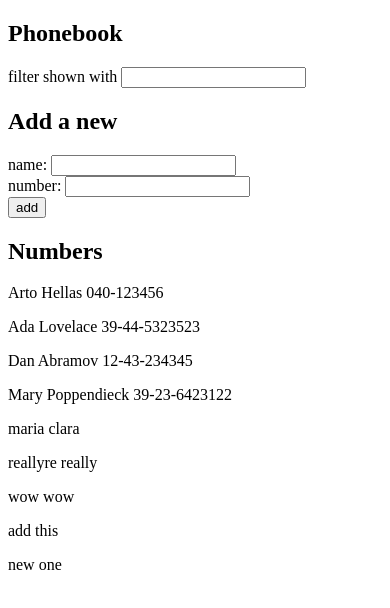
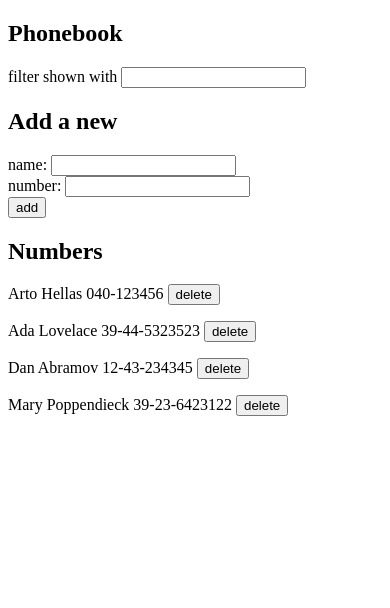
Before and after one commit to kaizeroman/full-stack-open, a React (Vite) app in the folder part_2/phonebook/: page / in a window 390 px wide. Shown: the top 608 px of the page. Built offline with nearby package versions, Linux system fonts and the light colour scheme; data requests are answered from the project's data file.

Commit message:
Phonebook step 9 done: Added a delete functionality

```diff
--- a/part_2/phonebook/db.json
+++ b/part_2/phonebook/db.json
@@ -19,31 +19,6 @@
       "name": "Mary Poppendieck",
       "number": "39-23-6423122",
       "id": "4"
-    },
-    {
-      "id": 5,
-      "name": "maria",
-      "number": "clara"
-    },
-    {
-      "id": 6,
-      "name": "reallyre",
-      "number": "really"
-    },
-    {
-      "id": 7,
-      "name": "wow",
-      "number": "wow"
-    },
-    {
-      "id": 8,
-      "name": "add",
-      "number": "this"
-    },
-    {
-      "id": 9,
-      "name": "new",
-      "number": "one"
     }
   ]
 }
--- a/part_2/phonebook/src/App.jsx
+++ b/part_2/phonebook/src/App.jsx
@@ -2,7 +2,6 @@ import Search from './components/Search'
 import Form from './components/Form'
 import People from './components/People'
 import { useState, useEffect } from 'react'
-import axios from 'axios'
 import pbservice from './services/Phonebook'
 
 const App = () => {
@@ -10,7 +9,7 @@ const App = () => {
   const [persons, setPersons] = useState([])
 
   useEffect(() => {
-    pbservice.getAllContacts().then(data => setPersons(data))
+    pbservice.getAllContacts().then(data => setPersons(data) )
    }, [])
 
   const addContact = newContact => {
@@ -28,11 +27,10 @@ const App = () => {
     if(exists) {
       window.alert(`${newName} is already added to phonebook`)
     }else{
-      const newContact = {name: newName, number: newNumber, id: persons.length+1}
+      const newContact = {name: newName, number: newNumber, id: (persons.length+1).toString()}
       addContact(newContact)
       setPersons(persons.concat(newContact))
     }
-    console.log(persons)
     setNewName('')
     setNewNumber('')
   }
@@ -51,7 +49,17 @@ const App = () => {
     setFilter(event.target.value)
   }
 
+  const handleDelete = (person) => {
+    if(confirm(`Delete ${person.name} ?`)) {
+      pbservice.deleteContact(person.id).then(
+        setPersons(persons.filter(p => p.id !== person.id))
+      )
+    }
+  }
+
   const filterPerson = filter ? persons.filter(person => person.name.toLowerCase().includes(filter.toLowerCase())) : persons
+  console.log("hey")
+  console.log(filterPerson)
 
   return (
     <div>
@@ -60,7 +68,7 @@ const App = () => {
       <h2>Add a new</h2>
       <Form onSubmit = {handleAddPerson} value1 = {newName} change1 = {handleChangeName} value2 = {newNumber} change2 = {handleChangeNumber}/>
       <h2>Numbers</h2>
-      <People filtered = {filterPerson} />
+      <People filtered = {filterPerson} handleDelete={ handleDelete }/>
     </div>
   )
 }
--- a/part_2/phonebook/src/components/People.jsx
+++ b/part_2/phonebook/src/components/People.jsx
@@ -1,7 +1,7 @@
-const People = ({filtered}) => {
+const People = ({filtered, handleDelete}) => {
     return (
         <>
-            {filtered.map(person => <p key={person.id}>{person.name} {person.number}</p>)}
+            {filtered.map(person => <p key = {person.id}>{person.name} {person.number} <button onClick = {() => handleDelete(person)}>delete</button></p> )}
         </>
 )}
 
--- a/part_2/phonebook/src/services/Phonebook.jsx
+++ b/part_2/phonebook/src/services/Phonebook.jsx
@@ -12,7 +12,13 @@ const addContact = (newContact) => {
     return request.then(response => response.data)
 }
 
+const deleteContact = (id) => {
+    const request = axios.delete(`${baseURL}/${id}`)
+    return request
+}
+
 export default {
     getAllContacts,
-    addContact
+    addContact,
+    deleteContact
 }
```
